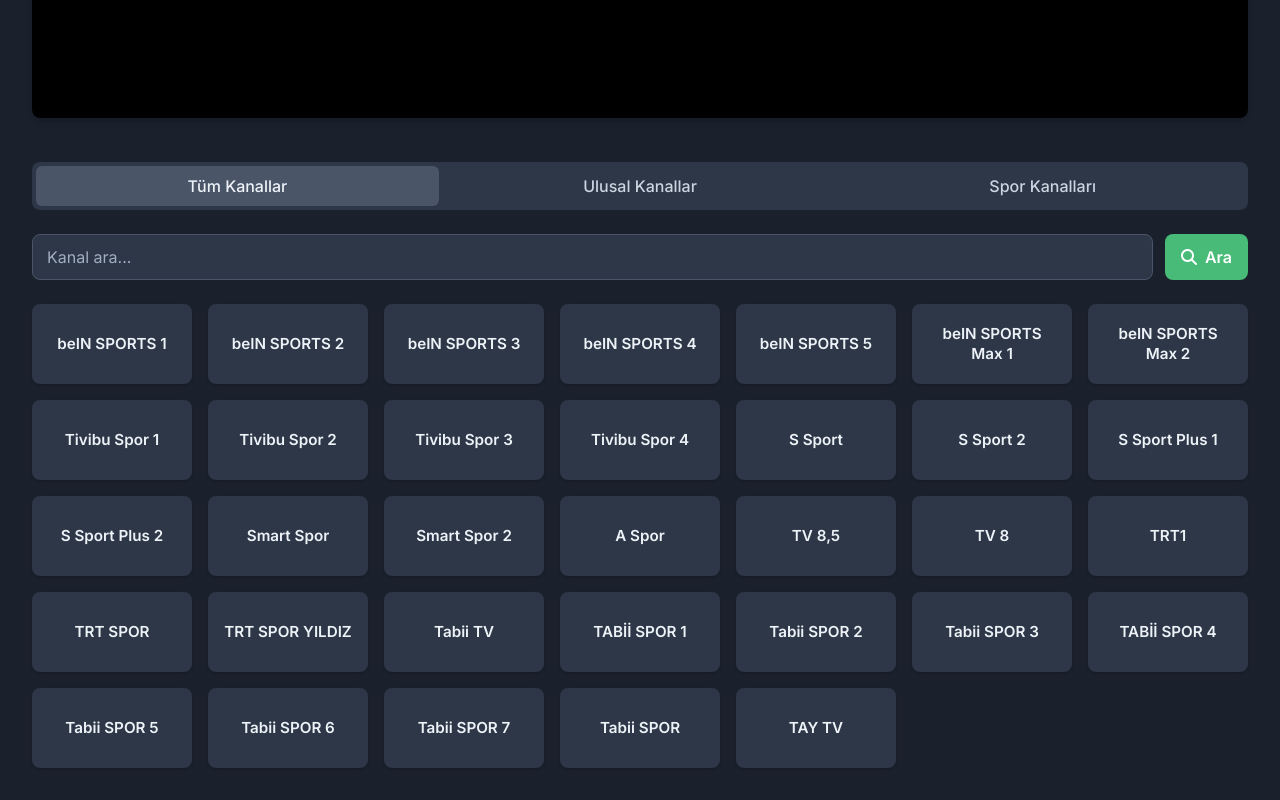
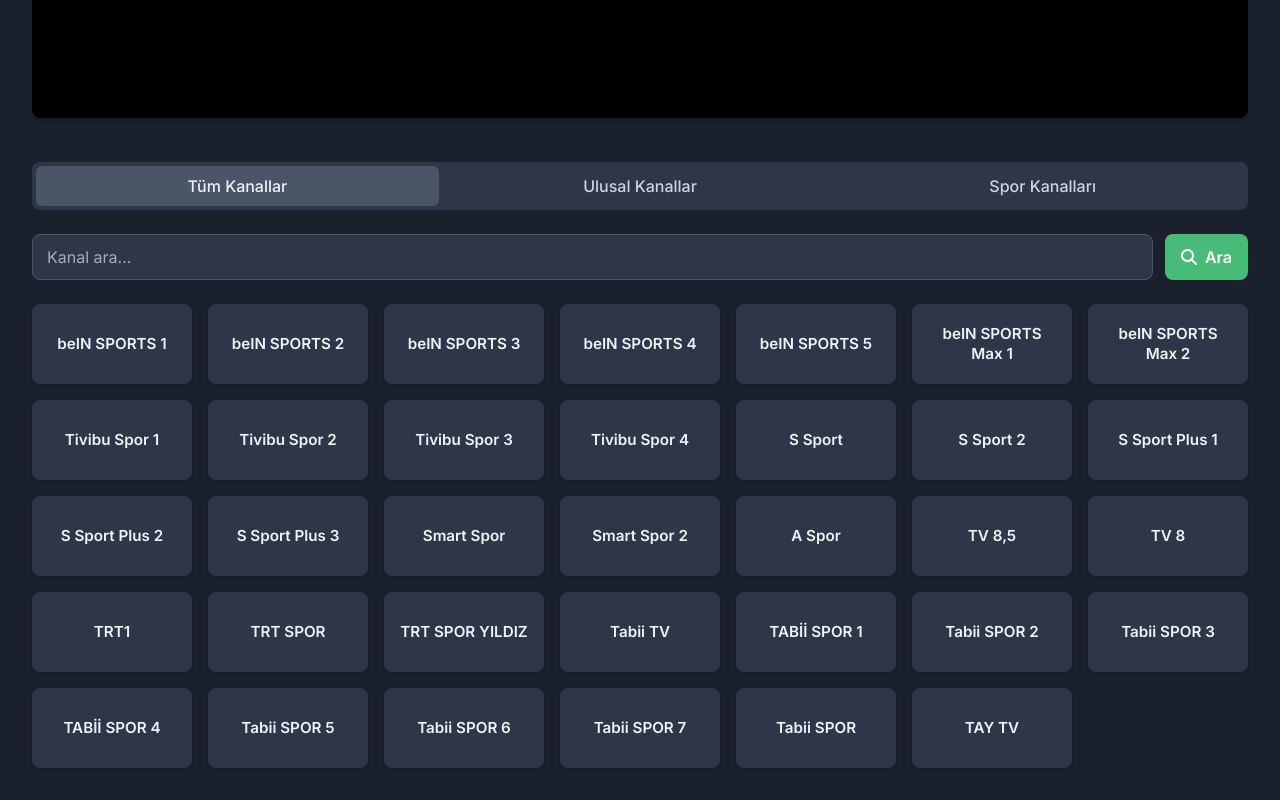
Before and after one commit to LarcivertSports/omercan, a plain HTML site: page index.html in a window 1280 px wide. Shown: the part 1449-2249 px from the top of the page. Drawn offline with nearby package versions, Linux system fonts and the light colour scheme.

Commit message:
Update index.html

```diff
--- a/index.html
+++ b/index.html
@@ -264,6 +264,7 @@
                     { name: 'S Sport 2', streamUrl: 'https://www.mersotv1.com/channel.html?id=yayinss2', type: 'iframe', isLive: true, isPopular: true },
                     { name: 'S Sport Plus 1', streamUrl: 'https://www.mersotv1.com/channel.html?id=yayinex2', type: 'iframe', isLive: true, isPopular: true },
                     { name: 'S Sport Plus 2', streamUrl: 'https://www.mersotv1.com/channel.html?id=yayinex1', type: 'iframe', isLive: true, isPopular: false },
+                    { name: 'S Sport Plus 3', streamUrl: 'https://217.30.11.74/e/3030.m3u8', type: 'hls', isLive: true, isPopular: false },
                     { name: 'Smart Spor', streamUrl: 'https://www.mersotv1.com/channel.html?id=yayinsmarts', type: 'iframe', isLive: true, isPopular: false },
                     { name: 'Smart Spor 2', streamUrl: 'https://www.mersotv1.com/channel.html?id=yayinsms2', type: 'iframe', isLive: true, isPopular: false },
                     { name: 'A Spor', streamUrl: 'https://www.mersotv1.com/channel.html?id=yayinas', type: 'iframe', isLive: true, isPopular: false },
```
